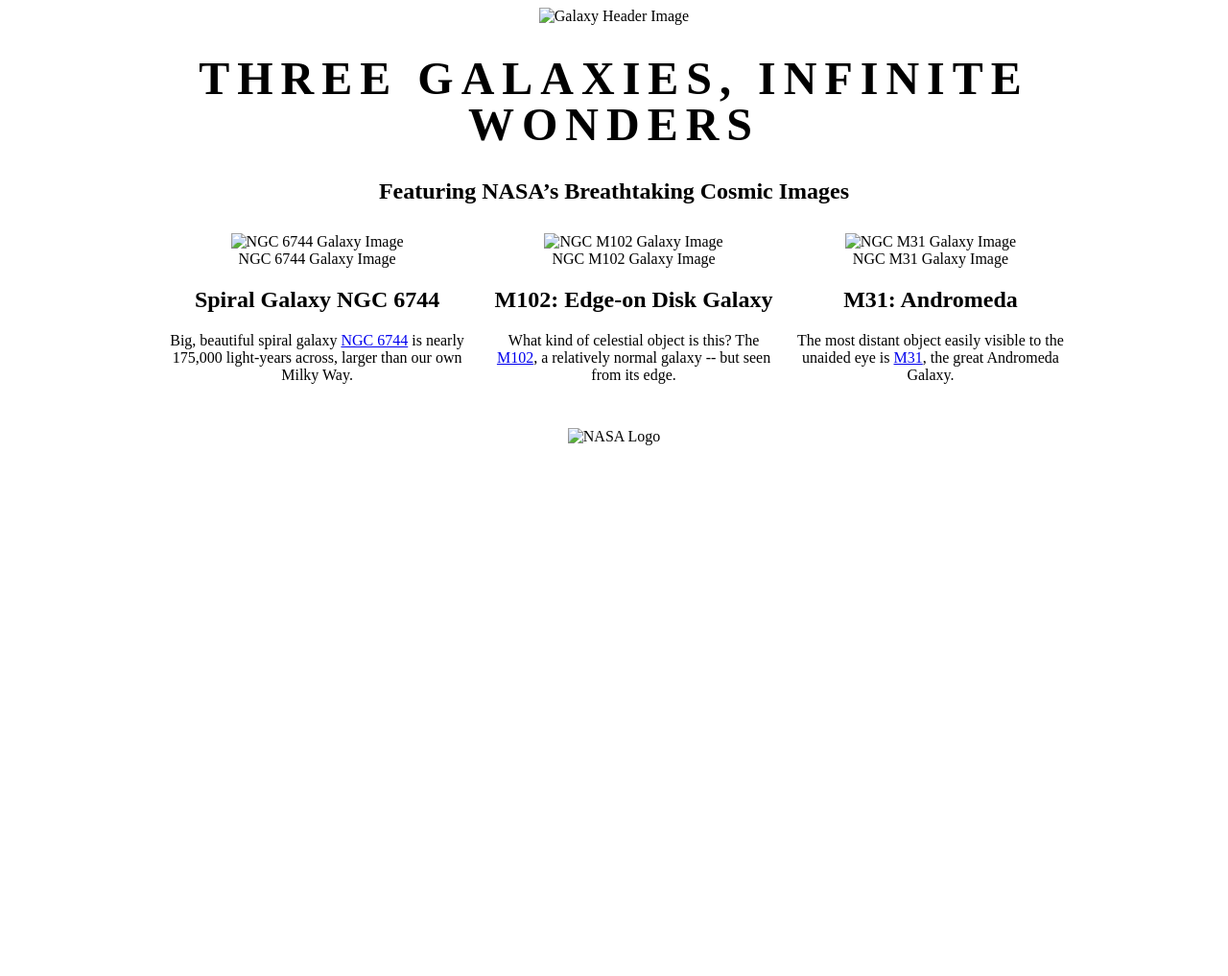
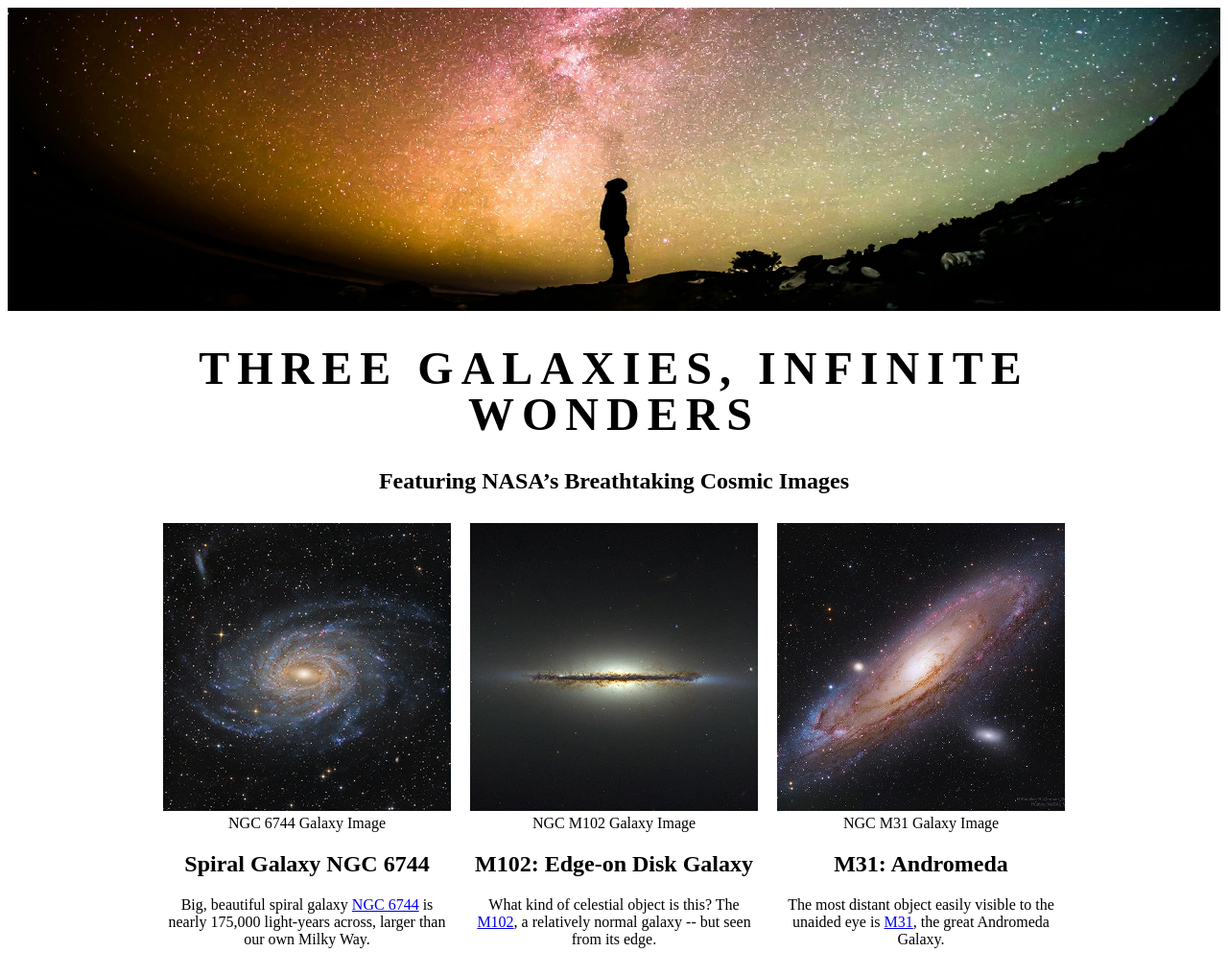
Before and after one commit to kevinn-gonzales/fall-2025-lab-4, a plain HTML site: page index.html in a window 1280 px wide. Shown: the top 1017 px of the page at 96% size. Before the commit the page ends 800 px from the top, so only its background shows below. Drawn offline with Linux system fonts and the light colour scheme; the site is published under a folder, as on GitHub Pages, so addresses that start at the root find nothing.

Commit message:
fixed img paths

```diff
--- a/index.html
+++ b/index.html
@@ -61,7 +61,7 @@
 <body>
     <header>
         <!-- TODO: Add hero image (Completed) -->
-        <img src="/img/webp-optimized-349kb/galaxy-header-original.webp" alt="Galaxy Header Image">
+        <img src="img/webp-optimized-349kb/galaxy-header-original.webp" alt="Galaxy Header Image">
         <div class="container">
             <h1>Three Galaxies, Infinite Wonders</h1>
             <h2>Featuring NASA’s Breathtaking Cosmic Images</h2>
@@ -74,7 +74,7 @@
                 <!-- Link to galaxy page on NASA's site: https://apod.nasa.gov/apod/ap241101.html -->
                 <figure>
                     <!-- TODO: Add NGC 6744 galaxy image (Completed)-->
-                     <img src="/img/webp-optimized-349kb/galaxy-NGC6744-original.webp" alt="NGC 6744 Galaxy Image" >
+                     <img src="img/webp-optimized-349kb/galaxy-NGC6744-original.webp" alt="NGC 6744 Galaxy Image" >
                     <figcaption>NGC 6744 Galaxy Image</figcaption>
                 </figure>
                 <h2>Spiral Galaxy NGC 6744</h2>
@@ -87,7 +87,7 @@
                 <!-- Link to galaxy page on NASA's site: https://apod.nasa.gov/apod/ap240306.html -->
                 <figure>
                     <!-- TODO: Add NGC M102 galaxy image -->
-                     <img src="/img/webp-optimized-349kb/galaxy-M102-original.webp" alt="NGC M102 Galaxy Image" >
+                     <img src="img/webp-optimized-349kb/galaxy-M102-original.webp" alt="NGC M102 Galaxy Image" >
                     <figcaption>NGC M102 Galaxy Image</figcaption>
                 </figure>
                 <h2>M102: Edge-on Disk Galaxy</h2>
@@ -101,7 +101,7 @@
                 <!-- Link to galaxy page on NASA's site: https://apod.nasa.gov/apod/ap240908.html -->
                 <figure>
                     <!-- TODO: Add NGC M31 galaxy image -->
-                        <img src="/img/webp-optimized-349kb/galaxy-M31-original.webp" alt="NGC M31 Galaxy Image">
+                        <img src="img/webp-optimized-349kb/galaxy-M31-original.webp" alt="NGC M31 Galaxy Image">
                     <figcaption>NGC M31 Galaxy Image</figcaption>
                 </figure>
                 <h2>M31: Andromeda</h2>
@@ -114,7 +114,7 @@
     </main>
     <footer>
         <!-- TODO: Add Nasa's logo image in SVG format. (Completed)-->
-         <img src="/img/NASA_logo.svg" alt="NASA Logo" width="100" height="100">
+         <img src="img/NASA_logo.svg" alt="NASA Logo" width="100" height="100">
     </footer>
 </body>
 
```
Also changed, not shown: 1 other file.
